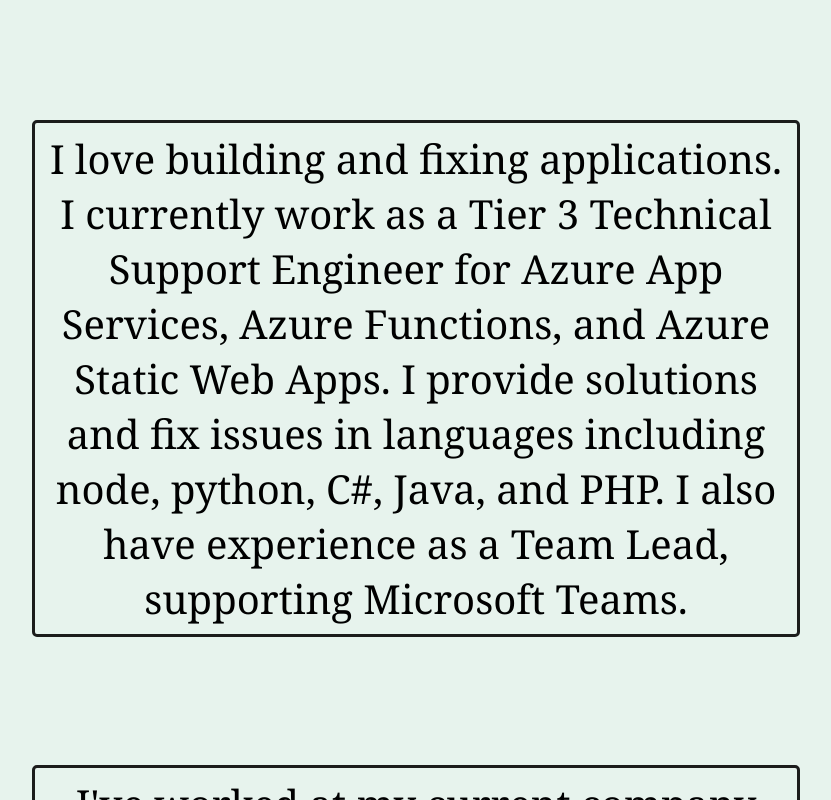
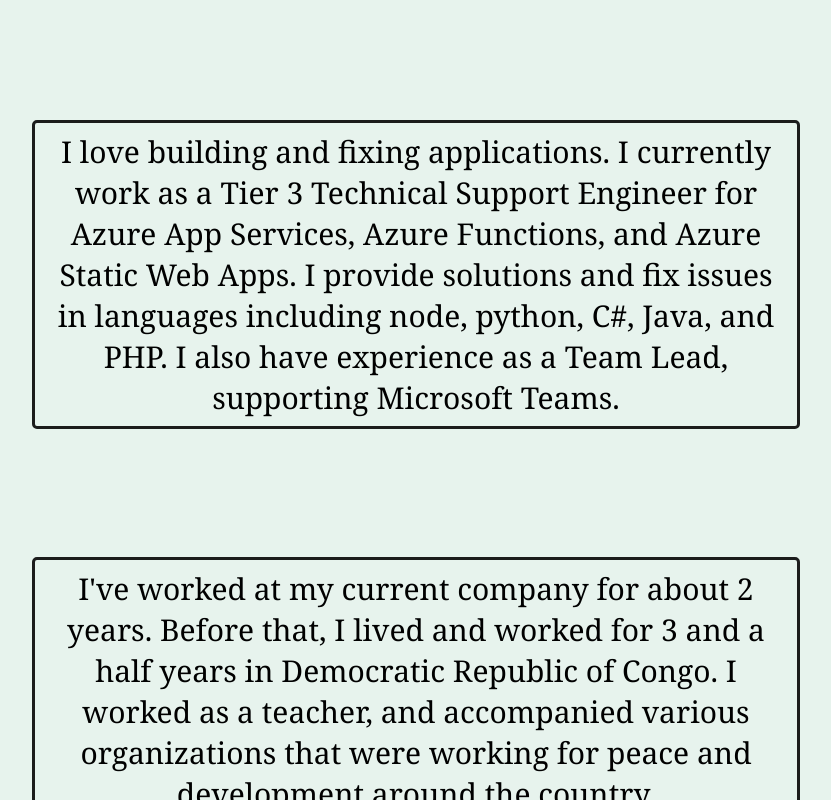
Before and after one commit to Yagudagu/webappresume3.2, a React (Create React App) app: page / in a window 1280 px wide. Shown: the part 840-1640 px from the top of the page, without its empty margins (224-1055 px from the left). Built offline with nearby package versions, Linux system fonts and the light colour scheme.

Commit message:
fixing still

```diff
--- a/src/Components/Home.js
+++ b/src/Components/Home.js
@@ -14,7 +14,7 @@ export const Home = () => {
     <>
       <Header />
       <TextBox id="top" />
-      <Experience id="about" />
+      <About id="about" />
       <Projects id="projects" />
       <Contact id="contact" />
     </>
```
Also changed, not shown: 6 other files (tests, documents, lock files or other folders).
